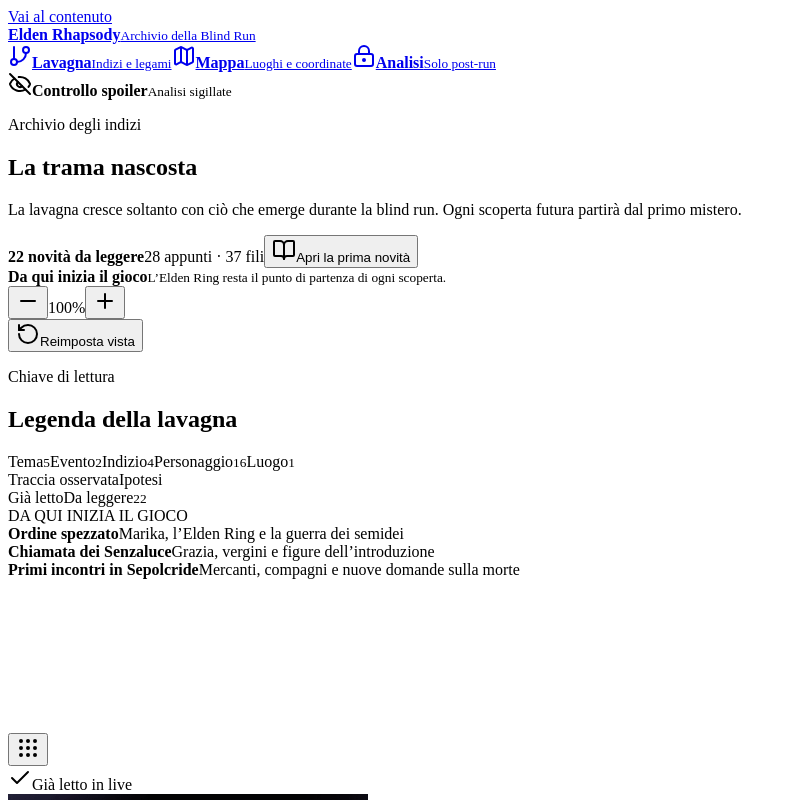
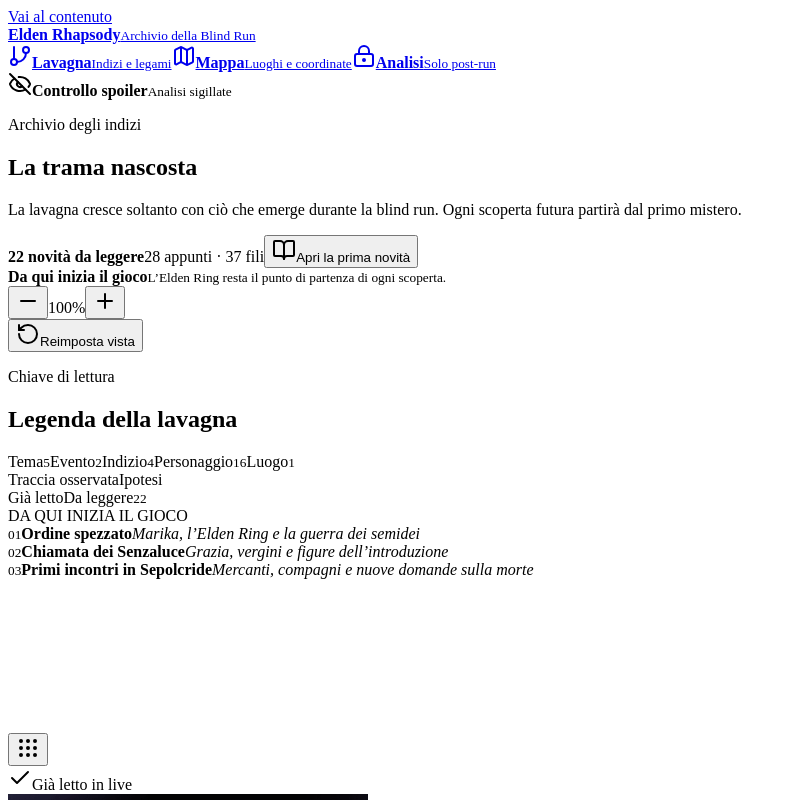
Before and after one commit to MicheleBiena/elden-rhapsody, a React (Vite) app: page /#/board in a window 1280 px wide. Shown: the top 800 px of the page, without its empty margins (0-796 px from the left). Built offline with nearby package versions, Linux system fonts and the light colour scheme; the HTML template or start-up script is replaced by a standard one.

Commit message:
Clarify board section boundaries

```diff
--- a/src/components/ConceptBoard.tsx
+++ b/src/components/ConceptBoard.tsx
@@ -418,14 +418,19 @@ export function ConceptBoard({
           </div>
 
           <div className="board-zones" aria-hidden="true">
-            {boardZones.map((zone) => (
+            {boardZones.map((zone, index) => (
               <div
                 key={zone.id}
                 className={`board-zone board-zone--${zone.id}`}
                 style={{ top: `${zone.top}%`, height: `${zone.height}%` }}
               >
-                <strong>{zone.label}</strong>
-                <span>{zone.note}</span>
+                <div className="board-zone__heading">
+                  <small>{String(index + 1).padStart(2, '0')}</small>
+                  <span>
+                    <strong>{zone.label}</strong>
+                    <em>{zone.note}</em>
+                  </span>
+                </div>
               </div>
             ))}
           </div>
--- a/src/styles.css
+++ b/src/styles.css
@@ -831,46 +831,100 @@ main:focus-visible {
 }
 
 .board-zone {
+  --zone-accent: #6f3325;
+  --zone-border: rgba(83, 43, 25, 0.52);
+  --zone-wash: rgba(126, 59, 38, 0.08);
   position: absolute;
-  right: 1.2%;
-  left: 1.2%;
-  border: 2px dashed rgba(83, 43, 25, 0.28);
-  background: rgba(255, 236, 190, 0.035);
-  box-shadow: inset 0 0 50px rgba(67, 30, 15, 0.06);
-}
-
-.board-zone > strong,
-.board-zone > span {
+  right: 12px;
+  left: 12px;
+  box-sizing: border-box;
+  width: auto;
+  max-width: none;
+  border: 2px solid var(--zone-border);
+  border-top: 5px solid var(--zone-accent);
+  background:
+    linear-gradient(180deg, var(--zone-wash) 0, rgba(255, 236, 190, 0.025) 110px, transparent 260px),
+    rgba(255, 236, 190, 0.025);
+  box-shadow:
+    inset 0 0 0 1px rgba(255, 238, 197, 0.14),
+    inset 0 0 80px rgba(67, 30, 15, 0.08);
+}
+
+.board-zone::after {
   position: absolute;
+  top: 7px;
+  right: 0;
+  left: 0;
+  height: 1px;
+  background: color-mix(in srgb, var(--zone-accent) 52%, transparent);
+  content: '';
+}
+
+.board-zone__heading {
+  position: absolute;
+  z-index: 1;
+  top: -25px;
   left: 18px;
-  padding-inline: 8px;
-  color: rgba(76, 38, 23, 0.6);
-  background: var(--color-cork);
+  display: flex;
+  min-width: clamp(330px, 38%, 520px);
+  min-height: 50px;
+  overflow: hidden;
+  border: 2px solid var(--zone-accent);
+  background: #ead9b6;
+  box-shadow:
+    0 4px 0 rgba(62, 30, 17, 0.2),
+    0 8px 18px rgba(45, 22, 13, 0.16);
+  transform: rotate(-0.25deg);
+}
+
+.board-zone__heading > small {
+  display: grid;
+  flex: 0 0 54px;
+  place-items: center;
+  color: #fff4dc;
+  background: var(--zone-accent);
+  font-family: 'Newsreader', Georgia, serif;
+  font-size: 1.05rem;
+  font-weight: 900;
+  letter-spacing: 0.08em;
+}
+
+.board-zone__heading > span {
+  display: grid;
+  align-content: center;
+  gap: 1px;
+  padding: 7px 14px 6px;
+}
+
+.board-zone__heading strong {
+  color: #3c281b;
+  font-family: 'Newsreader', Georgia, serif;
+  font-size: 1rem;
+  line-height: 1;
+  letter-spacing: 0.08em;
   text-transform: uppercase;
 }
 
-.board-zone > strong {
-  top: -11px;
-  font-family: 'Newsreader', Georgia, serif;
-  font-size: 0.82rem;
-  letter-spacing: 0.11em;
-}
-
-.board-zone > span {
-  top: 16px;
-  font-size: 0.58rem;
+.board-zone__heading em {
+  color: #65513a;
+  font-size: 0.6rem;
+  font-style: normal;
   font-weight: 800;
+  line-height: 1.25;
   letter-spacing: 0.08em;
+  text-transform: uppercase;
 }
 
 .board-zone--chiamata-senzaluce {
-  border-color: rgba(98, 72, 37, 0.3);
-  background: rgba(221, 186, 109, 0.035);
+  --zone-accent: #755628;
+  --zone-border: rgba(95, 69, 34, 0.54);
+  --zone-wash: rgba(183, 138, 54, 0.08);
 }
 
 .board-zone--primi-incontri {
-  border-color: rgba(58, 78, 51, 0.28);
-  background: rgba(133, 160, 98, 0.035);
+  --zone-accent: #46603c;
+  --zone-border: rgba(54, 76, 47, 0.54);
+  --zone-wash: rgba(99, 133, 80, 0.08);
 }
 
 .thread-layer {
```
Also changed, not shown: scripts/smoke-test.mjs (+34 -0 lines).
